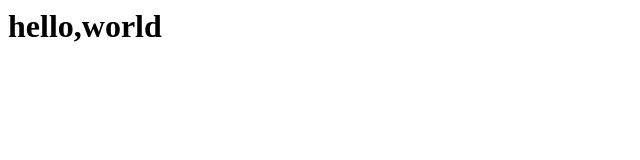
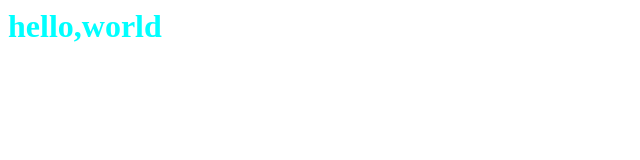
Before and after one commit to SARNOMOT/googlesearch, a plain HTML site: page index.html in a window 1280 px wide. Shown: the whole page, without its empty margins (0-640 px from the left). Drawn offline with Linux system fonts and the light colour scheme.

Commit message:
add color in heading

```diff
--- a/index.html
+++ b/index.html
@@ -1 +1 @@
-<h1>hello,world<h2>
+<h1 style="color: aqua;">hello,world<h2>
```
